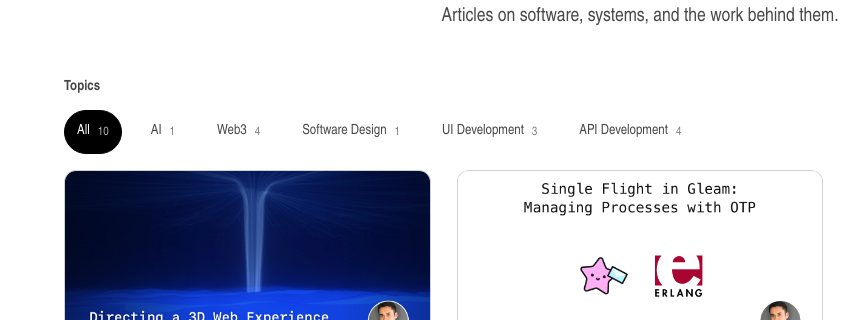
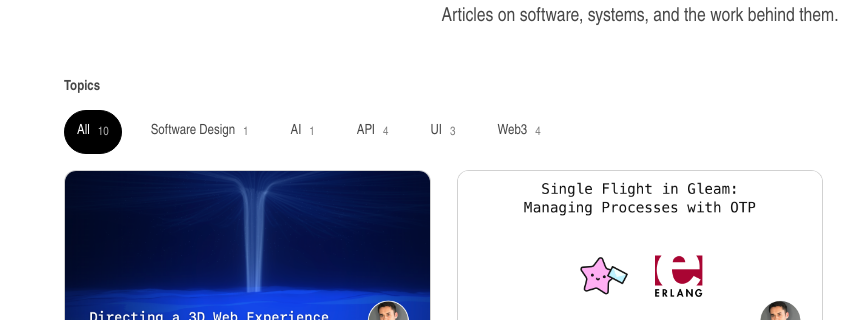
Before and after one commit to andriishupta/andriishupta, an Astro site: page /blog in a window 1280 px wide. Shown: the part 173-493 px from the top of the page, 0-844 px from the left. Built offline with nearby package versions, Linux system fonts and the light colour scheme; Astro itself is replaced by a stand-in of ours.

Commit message:
feat: slug worfklow updates
Signed-off-by: Andrii Shupta <andrii.shupta@gmail.com>

```diff
--- a/docs/blog-authoring.md
+++ b/docs/blog-authoring.md
@@ -30,8 +30,8 @@ tags:
   - astro
   - seo
 topics:
-  - UI Development
-  - Software Design
+  - ui
+  - software-design
 cover: "/images/blog/migrating-blog-to-subpath/cover.png"
 coverAlt: "A useful description of the cover"
 ogImage: "/blog/migrating-blog-to-subpath/og.png"
@@ -56,8 +56,8 @@ Article content starts here.
 - `featured: true` moves an article above regular posts on the index; each
   group remains ordered by filename date.
 - `draft: true` makes the article visible in development only.
-- `tags` are article-specific. `topics` come from
-  `src/lib/blog-topics.ts`.
+- `tags` are article-specific. `topics` use the slugs defined in
+  `src/lib/blog-topics.ts`; labels are for display only.
 - Keep headings text-only except for `## 🔗 Links`.
 - Put cross-post URLs in `distribution`, not in the article body.
 
--- a/src/content.config.ts
+++ b/src/content.config.ts
@@ -1,7 +1,7 @@
 import { defineCollection } from "astro:content";
 import { glob } from "astro/loaders";
 import { z } from "astro/zod";
-import { blogTopics } from "./lib/blog-topics";
+import { blogTopicSlugs } from "./lib/blog-topics";
 
 const distributionSchema = z
   .object({
@@ -29,7 +29,7 @@ const blog = defineCollection({
     description: z.string().min(1).max(200),
     updatedAt: z.coerce.date().optional(),
     tags: z.array(z.string()).default([]),
-    topics: z.array(z.enum(blogTopics)).default([]),
+    topics: z.array(z.enum(blogTopicSlugs)).default([]),
     cover: z.string().startsWith("/").optional(),
     coverAlt: z.string().optional(),
     ogImage: z.string().startsWith("/").optional(),
--- a/src/content/blog-ua/2026-09-14_miyko-turning-shared-grocery-shopping-into-a-durable-ai-workflow.mdx
+++ b/src/content/blog-ua/2026-09-14_miyko-turning-shared-grocery-shopping-into-a-durable-ai-workflow.mdx
@@ -13,10 +13,9 @@ tags:
   - react-native
   - architecture
 topics:
-  - AI
-  - Consulting
-  - Software Design
-  - Mobile Development
+  - ai
+  - software-design
+  - mobile
 draft: true
 ---
 
--- a/src/content/blog/2022-01-01_starting-my-web3-journey.mdx
+++ b/src/content/blog/2022-01-01_starting-my-web3-journey.mdx
@@ -9,7 +9,7 @@ tags:
   - opensource
   - career
 topics:
-  - Web3
+  - web3
 distribution:
   hashnode: "https://andriishupta.hashnode.dev/starting-my-web3-journey"
 ---
--- a/src/content/blog/2022-04-13_cross-origin-iframe-communication-with-window-post-message.mdx
+++ b/src/content/blog/2022-04-13_cross-origin-iframe-communication-with-window-post-message.mdx
@@ -11,7 +11,7 @@ tags:
   - nextjs
   - reactjs
 topics:
-  - UI Development
+  - ui
 distribution:
   hashnode: "https://andriishupta.hashnode.dev/cross-origin-iframe-communication-with-window-post-message"
   devto: "https://dev.to/andriishupta/cross-origin-iframe-communication-with-windowpostmessage-31pp"
--- a/src/content/blog/2022-07-11_setup-supabase-with-nestjs.mdx
+++ b/src/content/blog/2022-07-11_setup-supabase-with-nestjs.mdx
@@ -11,7 +11,7 @@ tags:
   - nodejs
   - authentication
 topics:
-  - API Development
+  - api
 distribution:
   hashnode: "https://andriishupta.hashnode.dev/setup-supabase-with-nestjs"
   devto: "https://dev.to/andriishupta/setup-supabase-with-nestjs-2kka"
--- a/src/content/blog/2022-08-16_generate-dummy-data-in-strapi.mdx
+++ b/src/content/blog/2022-08-16_generate-dummy-data-in-strapi.mdx
@@ -9,7 +9,7 @@ tags:
   - nodejs
   - strapi
 topics:
-  - API Development
+  - api
 distribution:
   devto: "https://dev.to/andriishupta/generate-dummy-data-in-strapi-3j1k"
   medium: "https://medium.com/@andriishupta/generate-dummy-data-in-strapi-74dcd239485"
--- a/src/content/blog/2022-08-26_create-lens-subgraph-on-the-graph-protocol.mdx
+++ b/src/content/blog/2022-08-26_create-lens-subgraph-on-the-graph-protocol.mdx
@@ -9,7 +9,7 @@ tags:
   - lensprotocol
   - blockchain
 topics:
-  - Web3
+  - web3
 distribution:
   hashnode: "https://andriishupta.hashnode.dev/create-lens-subgraph-on-the-graph-protocol"
   devto: "https://dev.to/andriishupta/create-lens-subgraph-on-the-graph-protocol-32f0"
--- a/src/content/blog/2022-10-04_simplify-usage-of-lens-api-with-use-lens-and-graphql-codegen.mdx
+++ b/src/content/blog/2022-10-04_simplify-usage-of-lens-api-with-use-lens-and-graphql-codegen.mdx
@@ -10,7 +10,7 @@ tags:
   - lensprotocol
   - graphql
 topics:
-  - Web3
+  - web3
 distribution:
   hashnode: "https://andriishupta.hashnode.dev/simplify-usage-of-lens-api-with-use-lens-and-graphql-codegen"
   devto: "https://dev.to/andriishupta/simplify-usage-of-lens-api-with-use-lens-and-graphql-codegen-5fk1"
--- a/src/content/blog/2022-12-17_connect-polkadot-to-a-nextjs-website-with-polkadotextension-dapp.mdx
+++ b/src/content/blog/2022-12-17_connect-polkadot-to-a-nextjs-website-with-polkadotextension-dapp.mdx
@@ -9,8 +9,8 @@ tags:
   - nextjs
   - javascript
 topics:
-  - Web3
-  - UI Development
+  - web3
+  - ui
 distribution:
   hashnode: "https://andriishupta.hashnode.dev/connect-polkadot-to-a-nextjs-website-with-polkadotextension-dapp"
   devto: "https://dev.to/andriishupta/connect-polkadot-to-a-nextjs-website-with-polkadotextension-dapp-55d1"
--- a/src/content/blog/2026-09-14_building-simple-fasting-with-ai-agents.mdx
+++ b/src/content/blog/2026-09-14_building-simple-fasting-with-ai-agents.mdx
@@ -13,9 +13,9 @@ tags:
   - expo
   - design-systems
 topics:
-  - AI
-  - Software Design
-  - Mobile Development
+  - ai
+  - software-design
+  - mobile
 ogImage: "/blog/building-simple-fasting-with-ai-agents/og.png"
 draft: true
 ---
--- a/src/content/blog/2026-09-14_encois-designing-evidence-backed-organizational-intelligence-on-google-cloud.mdx
+++ b/src/content/blog/2026-09-14_encois-designing-evidence-backed-organizational-intelligence-on-google-cloud.mdx
@@ -13,10 +13,9 @@ tags:
   - system-design
   - architecture
 topics:
-  - AI
-  - Consulting
-  - Software Design
-  - API Development
+  - ai
+  - software-design
+  - api
 draft: true
 ---
 
--- a/src/content/blog/2026-09-14_miyko-turning-shared-grocery-shopping-into-a-durable-ai-workflow.mdx
+++ b/src/content/blog/2026-09-14_miyko-turning-shared-grocery-shopping-into-a-durable-ai-workflow.mdx
@@ -13,10 +13,9 @@ tags:
   - react-native
   - architecture
 topics:
-  - AI
-  - Consulting
-  - Software Design
-  - Mobile Development
+  - ai
+  - software-design
+  - mobile
 draft: true
 ---
 
--- a/src/content/blog/2026-09-18_gono-an-experimental-hono-wrapper-in-gleam.mdx
+++ b/src/content/blog/2026-09-18_gono-an-experimental-hono-wrapper-in-gleam.mdx
@@ -13,7 +13,7 @@ tags:
   - wrappers
   - functional-programming
 topics:
-  - API Development
+  - api
 distribution:
   devto: "https://dev.to/andriishupta/gono-an-experimental-hono-wrapper-in-gleam-4na"
   medium: "https://medium.com/@andriishupta/gono-an-experimental-hono-wrapper-in-gleam-031085945309"
--- a/src/content/blog/2026-09-20_single-flight-in-gleam-managing-processes-with-otp.mdx
+++ b/src/content/blog/2026-09-20_single-flight-in-gleam-managing-processes-with-otp.mdx
@@ -13,8 +13,8 @@ tags:
   - concurrency
   - caching
 topics:
-  - Software Design
-  - API Development
+  - software-design
+  - api
 ---
 
 ## 🔗 Links
--- a/src/content/blog/2026-09-21_building-3d-web-experience-with-ai-agent.mdx
+++ b/src/content/blog/2026-09-21_building-3d-web-experience-with-ai-agent.mdx
@@ -13,8 +13,8 @@ tags:
   - webflow
   - creative-coding
 topics:
-  - AI
-  - UI Development
+  - ai
+  - ui
 ogImage: "/blog/building-3d-web-experience-with-ai-agent/og.png"
 ---
 
--- a/src/lib/blog-topics.ts
+++ b/src/lib/blog-topics.ts
@@ -1,26 +1,15 @@
-export const blogTopics = [
-  "AI",
-  "Web3",
-  "Software Design",
-  "Consulting",
-  "UI Development",
-  "API Development",
-  "Mobile Development",
+export const blogTopicDefinitions = [
+  { label: "Software Design", slug: "software-design" },
+  { label: "AI", slug: "ai" },
+  { label: "API", slug: "api" },
+  { label: "UI", slug: "ui" },
+  { label: "Mobile", slug: "mobile" },
+  { label: "Web3", slug: "web3" },
 ] as const;
 
-export const blogTopicDefinitions = [
-  { label: "AI", slug: "ai" },
-  { label: "Web3", slug: "web3" },
-  { label: "Software Design", slug: "software-design" },
-  { label: "Consulting", slug: "consulting" },
-  { label: "UI Development", slug: "ui-development" },
-  { label: "API Development", slug: "api-development" },
-  { label: "Mobile Development", slug: "mobile-development" },
-] as const;
+type BlogTopicSlug = (typeof blogTopicDefinitions)[number]["slug"];
 
-export function getBlogTopicSlug(topic: string) {
-  return topic
-    .toLowerCase()
-    .replace(/[^a-z0-9]+/g, "-")
-    .replace(/^-|-$/g, "");
-}
+export const blogTopicSlugs = blogTopicDefinitions.map(({ slug }) => slug) as [
+  BlogTopicSlug,
+  ...BlogTopicSlug[],
+];
--- a/src/lib/blog.ts
+++ b/src/lib/blog.ts
@@ -2,8 +2,7 @@ import { type CollectionEntry, getCollection } from "astro:content";
 
 export {
   blogTopicDefinitions,
-  blogTopics,
-  getBlogTopicSlug,
+  blogTopicSlugs,
 } from "./blog-topics";
 
 type BlogContentEntry = CollectionEntry<"blog">;
--- a/src/pages/blog/index.astro
+++ b/src/pages/blog/index.astro
@@ -8,7 +8,6 @@ import {
   blogTopicDefinitions,
   formatBlogDate,
   getBlogPosts,
-  getBlogTopicSlug,
   getPostPath,
   getReadingStats,
   hasMeaningfulUpdate,
@@ -27,7 +26,7 @@ for (const post of posts) {
 }
 
 const topicFilters = blogTopicDefinitions
-  .map(({ label, slug }) => [label, slug, topicCounts.get(label) ?? 0] as const)
+  .map(({ label, slug }) => [label, slug, topicCounts.get(slug) ?? 0] as const)
   .filter(([, , count]) => count > 0);
 const title = `Software Engineering Blog | ${copy.identity.fullName}`;
 const description =
@@ -146,7 +145,7 @@ const structuredData = {
             <article
               class="blog-entry"
               data-blog-entry
-              data-topics={post.data.topics.map(getBlogTopicSlug).join(",")}
+              data-topics={post.data.topics.join(",")}
               style={`--reveal-order: ${Math.min(index, 3)}`}
             >
               <a class="blog-entry__link" href={getPostPath(post)}>
```
